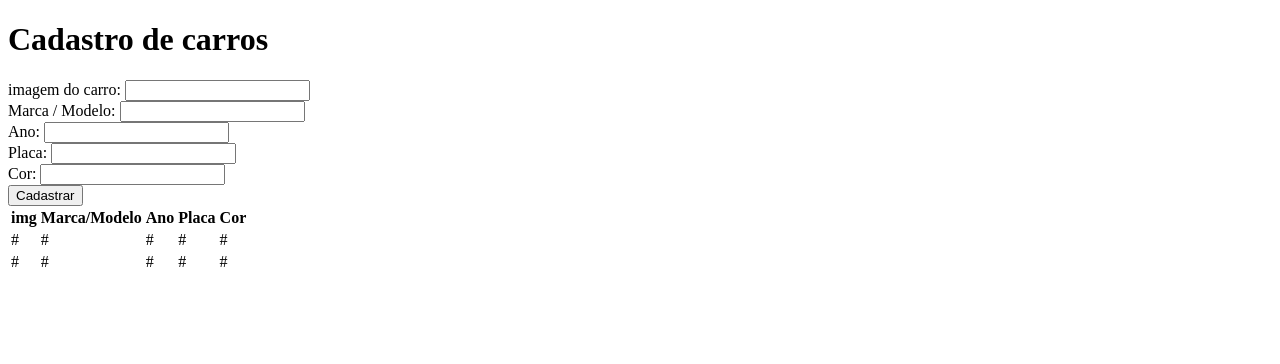
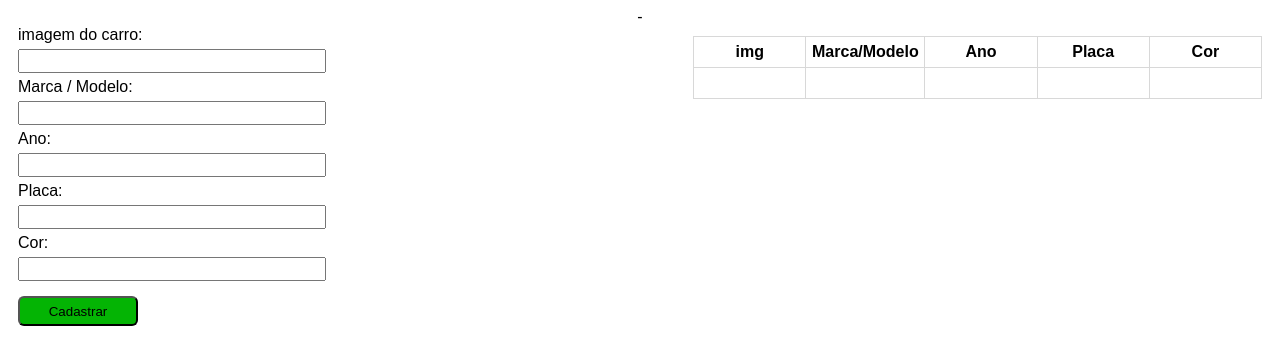
Before and after one commit to junyorff12/Js-ninja, a plain HTML site: page challenge-29/index.html in a window 1280 px wide. Drawn offline with Linux system fonts and the light colour scheme.

Commit message:
style.css

```diff
--- a/challenge-29/company.json
+++ b/challenge-29/company.json
@@ -1,4 +1,4 @@
 {
-  "name": "Your company name",
+  "name": "FF12 Carss",
   "phone": "(11) 3333-2222"
 }
--- a/challenge-29/index.html
+++ b/challenge-29/index.html
@@ -4,21 +4,26 @@
     <meta charset="UTF-8">
     <meta name="viewport" content="width=device-width, initial-scale=1.0">
     <meta http-equiv="X-UA-Compatible" content="ie=edge">
+    <link rel="stylesheet" href="style.css">
     <title>App de carros</title>
 </head>
 <body>
-    <h1>Cadastro de carros</h1>
+    <header>
+        <span data-js="company-name"></span> -
+        <span data-js="company-fone"></span>
+    </header>
+
     <form data-js="form-carros">
         imagem do carro:
-        <input type="text" data-js="input-img"><br>
+        <input type="text" data-js="input-img">
         Marca / Modelo:
-        <input type="text" data-js="input-marca"><br>
+        <input type="text" data-js="input-marca">
         Ano:
-        <input type="text" data-js="input-ano"><br>
+        <input type="text" data-js="input-ano">
         Placa:
-        <input type="text" data-js="input-placa"><br>
+        <input type="text" data-js="input-placa">
         Cor:
-        <input type="text" data-js="input-cor"><br>
+        <input type="text" data-js="input-cor">
         <button type="submit" data-js="cadastrar">Cadastrar</button>
     </form>
 
@@ -29,19 +34,13 @@
         <th>Placa</th>
         <th>Cor</th>
         <tr>
-            <td>#</td>
-            <td>#</td>
-            <td>#</td>
-            <td>#</td>
-            <td>#</td>
+            <td></td>
+            <td></td>
+            <td></td>
+            <td></td>
+            <td></td>
         </tr>
-        <tr>
-                <td>#</td>
-                <td>#</td>
-                <td>#</td>
-                <td>#</td>
-                <td>#</td>
-            </tr>
+
     </table>
 
     <script src="dom.js"></script>
--- /dev/null
+++ b/challenge-29/style.css
@@ -0,0 +1,46 @@
+table {
+    float: right;
+    margin: 10px;
+    border-collapse: collapse;
+    width: 45%;
+
+}
+
+th, td{
+    border: 1px solid #D8D8D8;
+    height: 30px;
+    width: 100px;
+    padding: 0 5px 0 5px;
+
+}
+
+form {
+    padding-left: 10px;
+    float: left;
+    width: 45%;
+}
+
+input {
+    margin: 5px 0 5px 0;
+    height: 18px;
+    display: block;
+    width: 300px;
+    text-align: center;
+}
+
+header {
+    text-align: center;
+}
+
+button {
+    margin-top: 10px;
+    background-color: #04B404;
+    width: 120px;
+    height: 30px;
+    border-radius: 6px;
+}
+
+body {
+    font-family: sans-serif;
+
+}
```
Also changed, not shown: challenge-29/challenge-29.js (line endings or trailing spaces).
